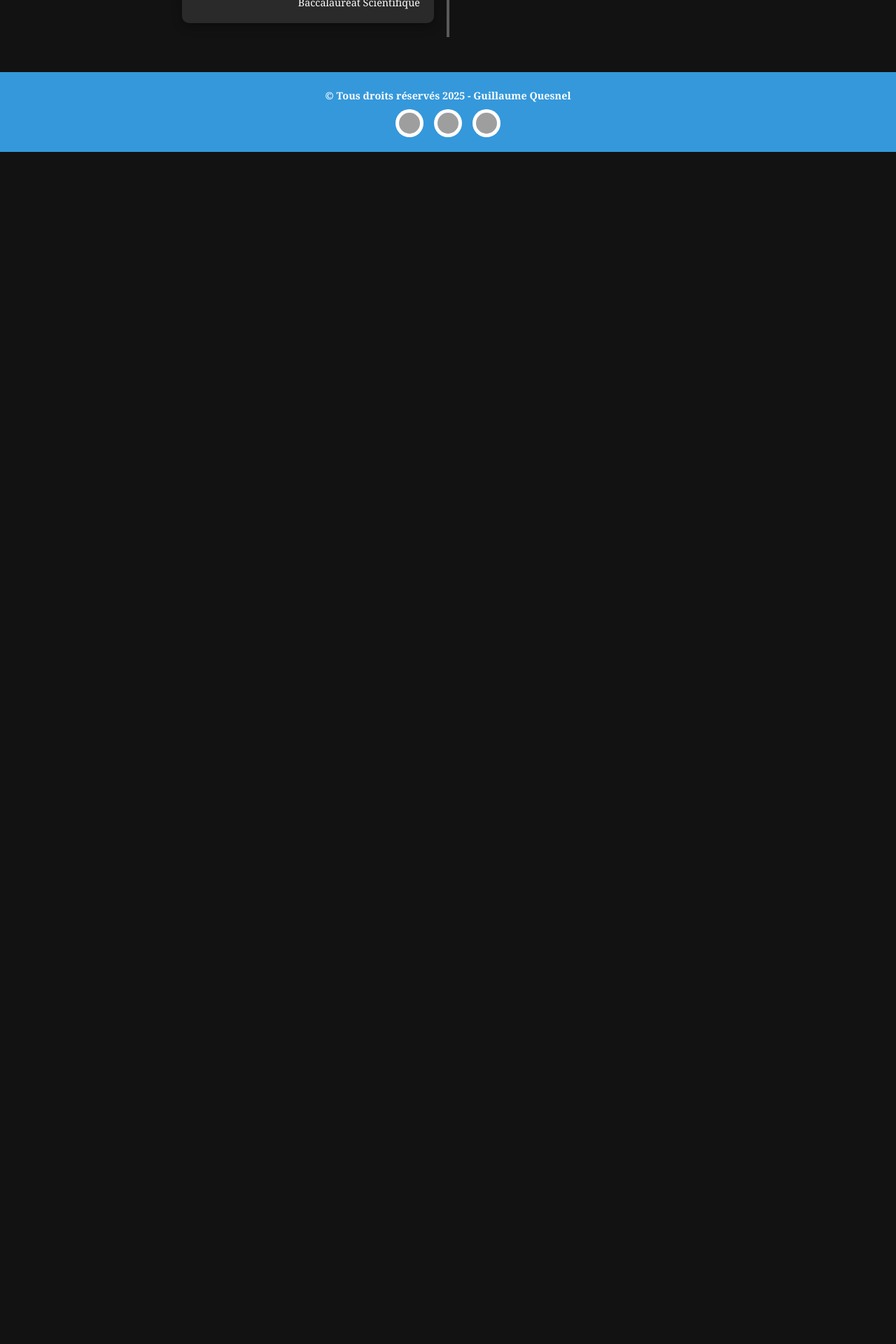
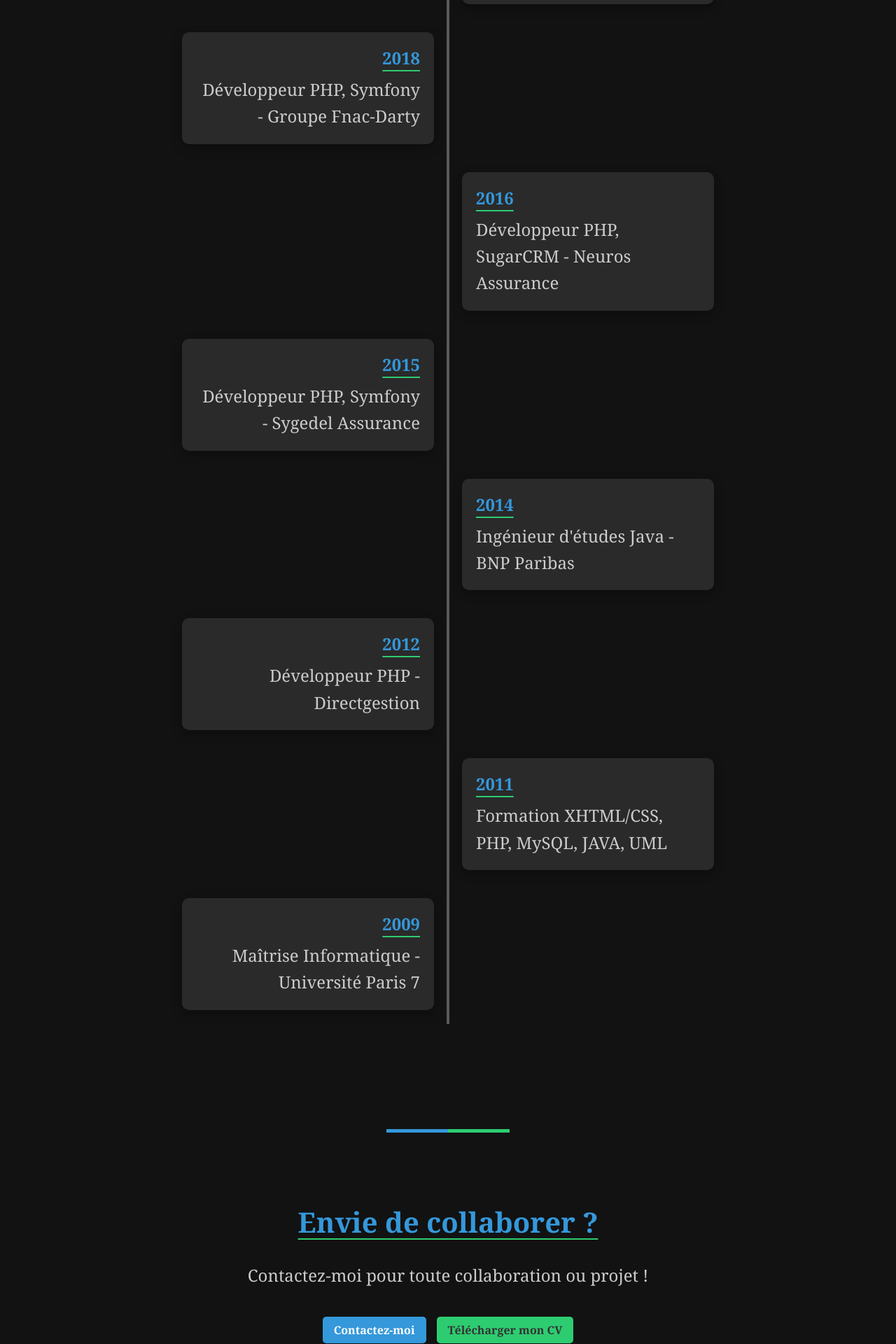
Before and after one commit to qguillaume/album_photo, a Symfony app: template templates/portfolio/index.html.twig in a window 1280 px wide. Shown: the part 3200-5120 px from the top of the page at 70% size. Before the commit the page ends 3417 px from the top, so only its background shows below. Run offline with Twig, Linux system fonts and the light colour scheme; the template is opened without the code that fills it, so the values that code supplies are empty; style sheets or scripts are compiled from the project's sources; some libraries are stand-ins or nearby versions; grey boxes are pictures that could not be loaded.

Commit message:
timeline revue ajout section collaboration et reorganisation partielle des scss

```diff
--- /dev/null
+++ b/assets/components/ContactButton.tsx
@@ -0,0 +1,14 @@
+const ContactButton = () => {
+
+  const handleContactClick = () => {
+    window.location.href = "/contact";
+  };
+
+  return (
+    <button className="blue-button" onClick={handleContactClick}>
+      Contactez-moi
+    </button>
+  );
+};
+
+export default ContactButton;
--- a/assets/components/Timeline.tsx
+++ b/assets/components/Timeline.tsx
@@ -7,11 +7,15 @@ interface TimelineItem {
 }
 
 const timelineData: TimelineItem[] = [
-  { year: "2025", description: "Développeur Web Freelance" },
-  { year: "2023", description: "Formation Symfony" },
-  { year: "2022", description: "Licence Informatique" },
-  { year: "2020", description: "DUT Informatique" },
-  { year: "2018", description: "Baccalauréat Scientifique" },
+  { year: "2024", description: "Développeur Fullstack Groupe Bellon" },
+  { year: "2019", description: "Développeur PHP, Laravel - Alphalives Multimedia" },
+  { year: "2018", description: "Développeur PHP, Symfony - Groupe Fnac-Darty" },
+  { year: "2016", description: "Développeur PHP, SugarCRM - Neuros Assurance" },
+  { year: "2015", description: "Développeur PHP, Symfony - Sygedel Assurance" },
+  { year: "2014", description: "Ingénieur d'études Java - BNP Paribas" },
+  { year: "2012", description: "Développeur PHP - Directgestion" },
+  { year: "2011", description: "Formation XHTML/CSS, PHP, MySQL, JAVA, UML" },
+  { year: "2009", description: "Maîtrise Informatique - Université Paris 7" },
 ];
 
 const Timeline: React.FC = () => {
--- a/assets/styles/app.scss
+++ b/assets/styles/app.scss
@@ -12,6 +12,7 @@
 
 // Composants
 @use "components/album-controls" as *;
+@use "components/cv-contact" as *;
 @use "components/photo-controls" as *;
 @use "components/item-list" as *;
 @use "components/menu" as *;
--- a/assets/styles/base/_body.scss
+++ b/assets/styles/base/_body.scss
@@ -30,3 +30,24 @@ h1, h2, h3, h4, h5, h6 {
     text-underline-offset: 8px; /* Décalage de la ligne par rapport au texte */
     margin-bottom: 10px; /* Ajoute un espacement de 10px en dessous de chaque titre */
 }
+
+h1 {
+    font-size: 3.5rem;
+    text-align: center;
+}
+
+h2 {
+    font-size: 2.5rem;
+    text-align: center;
+}
+
+/* Paragraphe */
+p {
+    font-size: 1.5rem; /* Taille du texte */
+    line-height: 1.6; /* Hauteur de ligne */
+    color: #ccc; /* Couleur du texte en blanc */
+
+    a {
+        color: $primary-color;
+    }
+}
--- a/assets/styles/base/_buttons.scss
+++ b/assets/styles/base/_buttons.scss
@@ -13,7 +13,7 @@
     &:hover {
       background-color: $secondary-color-hover;
     }
-  }
+}
 
 /* Style pour le bouton "Refuser" */
 .cookie-consent .decline-button {
@@ -27,4 +27,37 @@
     &:hover {
       background-color: $red-color-hover;
     }
+}
+
+.green-button {
+  background-color: $secondary-color;
+  color: $header-bg-color;
+  font-weight: bold;
+  border-radius: 5px;
+  border: none; /* Supprime la bordure */
+  cursor: pointer; /* Pointeur au survol */
+  width: auto; /* Ajuste automatiquement à la taille du contenu */
+  padding: 0.5rem 1rem; /* Ajuste l'espacement pour un bouton simple */
+  transition: background-color 0.3s ease, color 0.3s ease;
+
+  &:hover {
+    background-color: $secondary-color-hover; /* Fond vert plus sombre au survol */
+    color: white; /* Fond blanc au survol */
   }
+}
+
+.blue-button {
+  background-color: $primary-color;
+  color: white;
+  font-weight: bold;
+  border-radius: 5px;
+  border: none;
+  cursor: pointer;
+  width: auto;
+  padding: 0.5rem 1rem;
+  transition: background-color 0.3s ease;
+
+  &:hover {
+    background-color: $primary-color-hover;
+  }
+}
--- /dev/null
+++ b/assets/styles/components/_cv-contact.scss
@@ -0,0 +1,16 @@
+.cv-contact {
+    display: flex; /* Active flexbox pour le conteneur principal */
+    flex-direction: column; /* Place les enfants en colonne */
+    justify-content: center; /* Centre verticalement */
+    align-items: center; /* Centre horizontalement */
+    text-align: center; /* Centre le texte des éléments enfants */
+    margin: 20px auto; /* Centre le conteneur lui-même dans la page */
+    gap: 20px; /* Espace entre le titre, le texte, et les boutons */
+}
+
+.cvc-buttons {
+    display: flex; /* Active flexbox pour les boutons */
+    justify-content: center; /* Centre les boutons horizontalement */
+    gap: 15px; /* Espacement horizontal entre les boutons */
+    margin-top: 20px; /* Ajoute un espacement au-dessus des boutons */
+}
--- a/assets/styles/components/_footer.scss
+++ b/assets/styles/components/_footer.scss
@@ -11,7 +11,6 @@ footer {
   width: 100%; /* Assure que le footer occupe toute la largeur de la page */
   box-sizing: border-box; /* Inclut le padding et les bordures dans la largeur totale de l'élément */
   position: relative; /* Position relative pour pouvoir utiliser certaines propriétés CSS comme "absolute" si nécessaire pour des éléments internes */
-}
 
   p {
     font-size: 0.9rem; /* Taille de la police pour le texte du copyright */
@@ -22,6 +21,9 @@ a {
     color: white; /* Les liens dans le footer seront en blanc */
     text-decoration: underline; /* Souligne les liens */
   }
+}
+
+
 
 .social-icons {
   margin-top: 10px; /* Espace entre le texte du copyright et les icônes */
--- a/assets/styles/components/_presentation.scss
+++ b/assets/styles/components/_presentation.scss
@@ -38,11 +38,10 @@
             color: $primary-color; /* Couleur du titre */
         }
 
-        /* Paragraphe */
         p {
-            font-size: 16px; /* Taille du texte */
+            font-size: 18px; /* Taille du texte */
             line-height: 1.6; /* Hauteur de ligne */
-            color: #ccc; /* Couleur du texte en blanc */
+            color: #ccc;
 
             a {
                 color: $primary-color;
--- a/assets/styles/components/_timeline.scss
+++ b/assets/styles/components/_timeline.scss
@@ -1,9 +1,17 @@
+// A revoir à l'avenir
+$primary-color: #121212;
+$secondary-color: rgba(255, 255, 255, 0.1);
+$highlight-color: rgba(255, 255, 255, 0.3);
+$highlight-hover: rgba(255, 255, 255, 0.2);
+$box-shadow: 0 5px 15px rgba(0, 0, 0, 0.3);
+$hover-shadow: 0 8px 20px rgba(0, 0, 0, 0.4);
+$transition-duration: 0.3s;
+
 .timeline {
   padding: 50px 20px;
-    background-color: #121212;
+  background-color: $primary-color;
   color: white;
   text-align: center;
-  }
 
   .timeline-title {
     font-size: 2.5rem;
@@ -14,9 +22,8 @@
     position: relative;
     max-width: 800px;
     margin: 0 auto;
-  }
 
-  .timeline-container::before {
+    &::before {
       content: '';
       position: absolute;
       top: 0;
@@ -24,7 +31,8 @@
       transform: translateX(-50%);
       width: 4px;
       height: 100%;
-    background-color: rgba(255, 255, 255, 0.3);
+      background-color: $highlight-color;
+    }
   }
 
   .timeline-item {
@@ -32,45 +40,46 @@
     width: 50%;
     padding: 20px;
     text-align: left;
-    transform: translateX(-100px); /* Animation de départ */
+    transform: translateX(-100px); // Animation de départ
     opacity: 0;
     transition: all 0.8s ease;
-  }
 
-  .timeline-item:nth-child(odd) {
+    &:nth-child(odd) {
       left: 0;
       text-align: right;
     }
 
-  .timeline-item:nth-child(even) {
+    &:nth-child(even) {
       left: 50%;
       text-align: left;
     }
 
-  .timeline-item.visible {
+    &.visible {
       transform: translateX(0);
       opacity: 1;
     }
 
     .timeline-content {
-    background: rgba(255, 255, 255, 0.1);
+      background: $secondary-color;
       border-radius: 10px;
       padding: 20px;
-    box-shadow: 0 5px 15px rgba(0, 0, 0, 0.3);
-  }
+      box-shadow: $box-shadow;
 
-  .timeline-content h3 {
+      h3 {
         font-size: 1.5rem;
         margin: 0;
       }
 
-  .timeline-content p {
+      p {
         margin: 10px 0 0;
       }
 
-  .timeline-item:hover .timeline-content {
-    background: rgba(255, 255, 255, 0.2);
+      &:hover {
+        background: $highlight-hover;
         transform: scale(1.05);
-    transition: transform 0.3s ease, background 0.3s ease;
-    box-shadow: 0 8px 20px rgba(0, 0, 0, 0.4);
+        transition: transform $transition-duration ease, background $transition-duration ease;
+        box-shadow: $hover-shadow;
       }
+    }
+  }
+}
--- a/assets/ts/app.tsx
+++ b/assets/ts/app.tsx
@@ -5,11 +5,108 @@ import AlbumControls from "../components/AlbumControls";
 import PhotoControls from "../components/PhotoControls";
 import PhotoTable from "../components/PhotoTable";
 import Timeline from "../components/Timeline";
+import ContactButton from "../components/ContactButton";
 import { Photo, Album } from "./types";
+import { BrowserRouter } from "react-router-dom";
 
+// Composant principal pour téléchargement du CV et contact
+const CVContact = () => {
+  const handleDownloadCV = () => {
+    const cvUrl = "/files/CV.pdf";
+    const link = document.createElement("a");
+    link.href = cvUrl;
+    link.download = "CV.pdf"; // Le nom donné au fichier téléchargé
+    document.body.appendChild(link); // Ajoute le lien temporairement dans le DOM
+    link.click(); // Simule un clic pour télécharger le fichier
+    document.body.removeChild(link); // Retire le lien du DOM après le clic
+  };
+
+  return (
+    <div className="cv-contact">
+      <h2>Envie de collaborer ?</h2>
+      <p>Contactez-moi pour toute collaboration ou projet !</p>
+      <div className="cvc-buttons">
+        <ContactButton /> {/* Utilisation du composant ContactButton */}
+        <button className="green-button" onClick={handleDownloadCV}>
+          Télécharger mon CV
+        </button>
+      </div>
+    </div>
+  );
+};
+
+// Composant principal PhotosTable
+const PhotosTable = () => {
+  const [photos, setPhotos] = useState<Photo[]>([]);
+  const [albums, setAlbums] = useState<Album[]>([]);
+
+  useEffect(() => {
+    const albumsFromTwig = window.albumsData || [];
+    const photosFromTwig = window.photosData || [];
+
+    setAlbums(albumsFromTwig);
+    setPhotos(photosFromTwig);
+  }, []);
+
+  useEffect(() => {
+    fetch(`${process.env.REACT_APP_API_URL}/photos_list`)
+      .then((response) => response.json())
+      .then((data) => {
+        setPhotos(data);
+      })
+      .catch((error) => {
+        console.error("Erreur lors de la récupération des photos:", error);
+      });
+
+    fetch(`${process.env.REACT_APP_API_URL}/albums_list`)
+      .then((response) => response.json())
+      .then((data) => {
+        setAlbums(data);
+      })
+      .catch((error) => {
+        console.error("Erreur lors de la récupération des albums:", error);
+      });
+  }, []);
+
+  const handleDelete = (id: number, albumId: number) => {
+    if (window.confirm("Êtes-vous sûr de vouloir supprimer cette photo ?")) {
+      fetch(`${process.env.REACT_APP_API_URL}/photo/delete/${id}`, { method: "DELETE" })
+        .then((response) => {
+          if (response.ok) {
+            setPhotos((prevPhotos) => prevPhotos.filter((photo) => photo.id !== id));
+            setAlbums((prevAlbums) =>
+              prevAlbums.map((album) =>
+                album.id === albumId
+                  ? {
+                      ...album,
+                      photos: album.photos.filter((photo) => photo.id !== id),
+                    }
+                  : album
+              )
+            );
+            alert("Photo supprimée !");
+          } else {
+            alert("Erreur lors de la suppression.");
+          }
+        })
+        .catch((error) => console.error("Erreur lors de la suppression de la photo :", error));
+    }
+  };
+
+  return (
+    <div>
+      <PhotoTable
+        photos={photos}
+        albums={albums}
+        onPhotosUpdate={setPhotos}
+        onAlbumsUpdate={setAlbums}
+      />
+    </div>
+  );
+};
+
+// Initialisation des contrôles des albums et photos (en dehors des composants React)
 document.addEventListener("DOMContentLoaded", () => {
-  console.log("Chargement des conteneurs React...");
-
   // Initialisation des contrôles des albums
   document.querySelectorAll("[id^='album-controls-']").forEach((el) => {
     const albumId = el.getAttribute("data-album-id");
@@ -23,9 +120,7 @@ document.addEventListener("DOMContentLoaded", () => {
           onRename={(id, newName) => {
             fetch(`${process.env.REACT_APP_API_URL}/albums/rename/${id}`, {
               method: "POST",
-              headers: {
-                "Content-Type": "application/json",
-              },
+              headers: { "Content-Type": "application/json" },
               body: JSON.stringify({ name: newName }),
             })
               .then((response) => response.json())
@@ -59,8 +154,6 @@ document.addEventListener("DOMContentLoaded", () => {
     };
 
     if (photoId && photoTitle && photoUrl) {
-      console.log(`Initialisation React : Photo ${photoTitle} (ID: ${photoId})`);
-
       ReactDOM.createRoot(el).render(
         <PhotoControls
           photoId={parseInt(photoId, 10)}
@@ -85,7 +178,7 @@ document.addEventListener("DOMContentLoaded", () => {
               })
               .catch(() => alert("Erreur lors de la suppression de la photo."));
           }}
-          onLike={onLike} // Passer la fonction `onLike`
+          onLike={onLike}
         />
       );
     } else {
@@ -93,115 +186,23 @@ document.addEventListener("DOMContentLoaded", () => {
     }
   });
 
-  // Ajout du tableau pour les photos
-  const PhotosTable = () => {
-    const [photos, setPhotos] = useState<Photo[]>([]);
-    const [albums, setAlbums] = useState<Album[]>([]);
-
-    useEffect(() => {
-      // Récupérer les données injectées de Twig
-      const albumsFromTwig = window.albumsData || [];
-      const photosFromTwig = window.photosData || [];
-
-      // Initialiser l'état avec les données passées
-      setAlbums(albumsFromTwig);
-      setPhotos(photosFromTwig);
-    }, []);
-
-    // Chargement initial des photos et des albums
-    useEffect(() => {
-      fetch(`${process.env.REACT_APP_API_URL}/photos_list`)
-        .then((response) => response.json())
-        .then((data) => {
-          console.log("Photos chargées :", data);
-          setPhotos(data);
-        })
-        .catch((error) => {
-          console.error("Erreur lors de la récupération des photos:", error);
-        });
-
-      fetch(`${process.env.REACT_APP_API_URL}/albums_list`)
-        .then((response) => response.json())
-        .then((data) => {
-          console.log("Albums chargés :", data);
-          setAlbums(data);
-        })
-        .catch((error) => {
-          console.error("Erreur lors de la récupération des albums:", error);
-        });
-    }, []);
-
-    // Fonction pour gérer la suppression d'une photo
-    const handleDelete = (id: number, albumId: number) => {
-      console.log("Suppression demandée pour la photo ID:", id, "Album ID:", albumId);
-      if (window.confirm("Êtes-vous sûr de vouloir supprimer cette photo ?")) {
-        fetch(`${process.env.REACT_APP_API_URL}/photo/delete/${id}`, { method: "DELETE" })
-          .then((response) => {
-            if (response.ok) {
-              // Log de l'état avant la suppression
-              console.log("Avant suppression - Photos :", photos);
-              console.log("Avant suppression - Albums :", albums);
-
-              // Mettre à jour la liste des photos après suppression
-              setPhotos((prevPhotos) => prevPhotos.filter((photo) => photo.id !== id));
-
-              // Mettre à jour l'album en retirant la photo supprimée
-              setAlbums((prevAlbums) =>
-                prevAlbums.map((album) =>
-                  album.id === albumId
-                    ? {
-                        ...album,
-                        photos: album.photos.filter((photo) => photo.id !== id),
-                      }
-                    : album
-                )
-              );
-
-              // Log de l'état après la suppression
-              console.log("Après suppression - Photos :", photos);
-              console.log("Après suppression - Albums :", albums);
-
-              alert("Photo supprimée !");
-            } else {
-              alert("Erreur lors de la suppression.");
-            }
-          })
-          .catch((error) => console.error("Erreur lors de la suppression de la photo :", error));
-      }
-    };
-
-    useEffect(() => {
-      console.log("Albums après mise à jour dans PhotosTable :", albums);
-      console.log("Photos après mise à jour dans PhotosTable :", photos);
-    }, [albums, photos]); // Réagir aux mises à jour des albums et des photos
-
-    return (
-      <div>
-        <PhotoTable
-          photos={photos}
-          albums={albums}
-          onPhotosUpdate={setPhotos}  // Update des photos
-          onAlbumsUpdate={setAlbums}  // Update des albums
-        />
-      </div>
-    );
-  };
-
   // Rendre le tableau des photos dans le DOM
   const photosTableElement = document.getElementById("photos-table");
   if (photosTableElement) {
     ReactDOM.createRoot(photosTableElement).render(<PhotosTable />);
   }
 
-  // Ajout du bandeau de consentement des cookies
-  ReactDOM.createRoot(document.getElementById("cookie-consent")!).render(
+  // Rendre le consentement des cookies
+  const cookieConsentElement = document.getElementById("cookie-consent");
+  if (cookieConsentElement) {
+    ReactDOM.createRoot(cookieConsentElement).render(
       <CookieConsent
         location="bottom"
         buttonText="Accepter"
         cookieName="user-consent"
         onAccept={() => console.log("Consentement accepté")}
         onDecline={() => console.log("Consentement refusé")}
-      enableDeclineButton // Active le bouton "Refuser"
+        enableDeclineButton
         declineButtonText="Refuser"
         style={{ background: "#2B373B" }}
         buttonStyle={{
@@ -222,7 +223,6 @@ document.addEventListener("DOMContentLoaded", () => {
           fontSize: "14px",
           color: "#fff",
         }}
-
         expires={365}
         overlay={true}
       >
@@ -230,8 +230,9 @@ document.addEventListener("DOMContentLoaded", () => {
         <a href="/politique-de-cookies" style={{ color: "#fff" }}>politique de cookies</a>.
       </CookieConsent>
     );
-});
+  }
 
+  // Rendre la timeline dans le DOM
   const timelineRoot = document.getElementById("timeline-root");
   if (timelineRoot) {
     ReactDOM.createRoot(timelineRoot).render(
@@ -240,3 +241,13 @@ if (timelineRoot) {
       </React.StrictMode>
     );
   }
+
+  const cvcElement = document.getElementById("cv_contact");
+    if (cvcElement) {
+      ReactDOM.createRoot(cvcElement).render(
+        <BrowserRouter>
+          <CVContact />
+        </BrowserRouter>
+      );
+    }
+  });
--- a/package.json
+++ b/package.json
@@ -37,6 +37,7 @@
   "author": "",
   "description": "",
   "dependencies": {
+    "aos": "^2.3.4",
     "dotenv": "^16.4.7",
     "prismjs": "^1.29.0",
     "react": "^19.0.0",
--- a/templates/portfolio/index.html.twig
+++ b/templates/portfolio/index.html.twig
@@ -1,6 +1,10 @@
 {% extends 'base.html.twig' %}
 
 {% block body %}
+    <h1>Bienvenue sur mon port folio</h1>
+
+    <div class="separator"></div>
+
     <div class="presentation-container">
         <div class="photo_presentation">
             <img src="{{ asset('images/photo_presentation.jpg') }}" alt="Photo de présentation">
@@ -71,4 +75,10 @@
     <div class="separator"></div>
 
     <div id="timeline-root"></div>
+
+    <div class="separator"></div>
+
+    <div id="cv_contact"></div>
+
+    <div class="separator"></div>
 {% endblock %}
```
Also changed, not shown: package-lock.json, 1 other file. Lines whose indentation alone changed are shown as unchanged.
